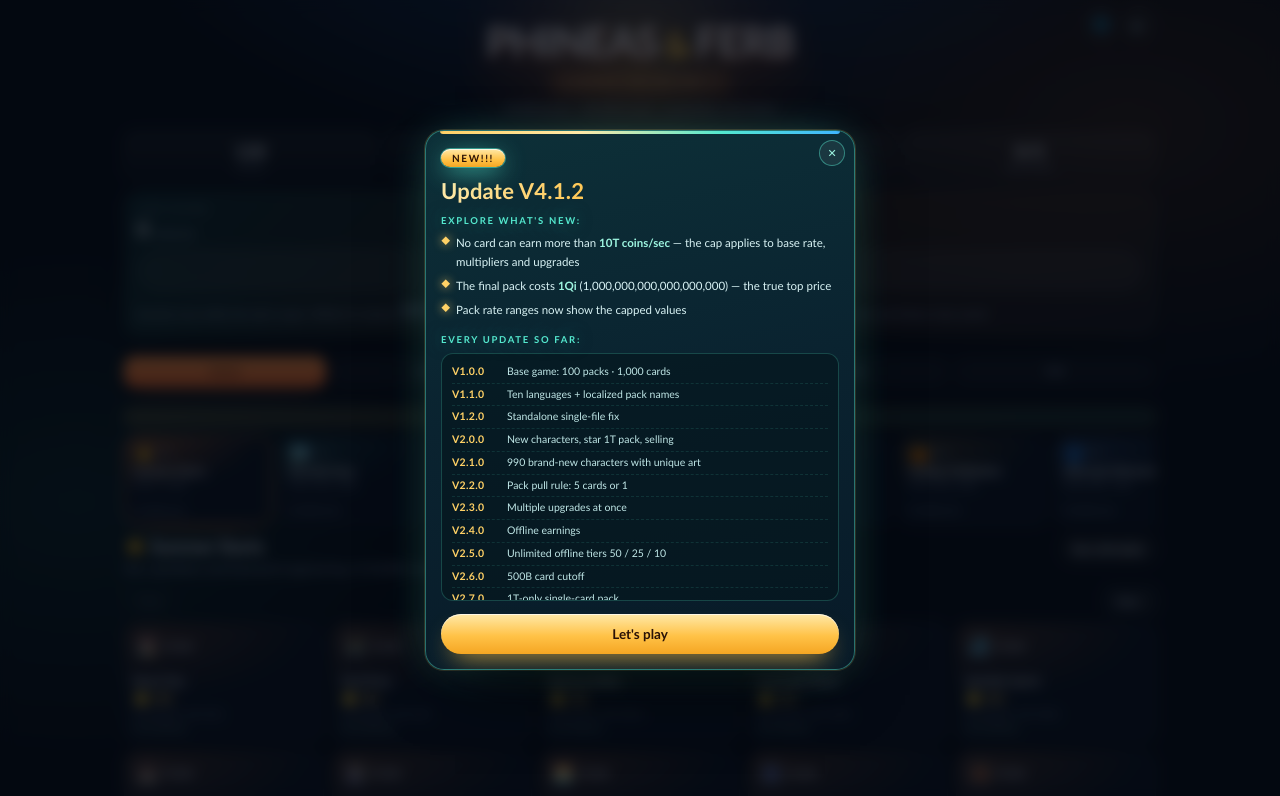
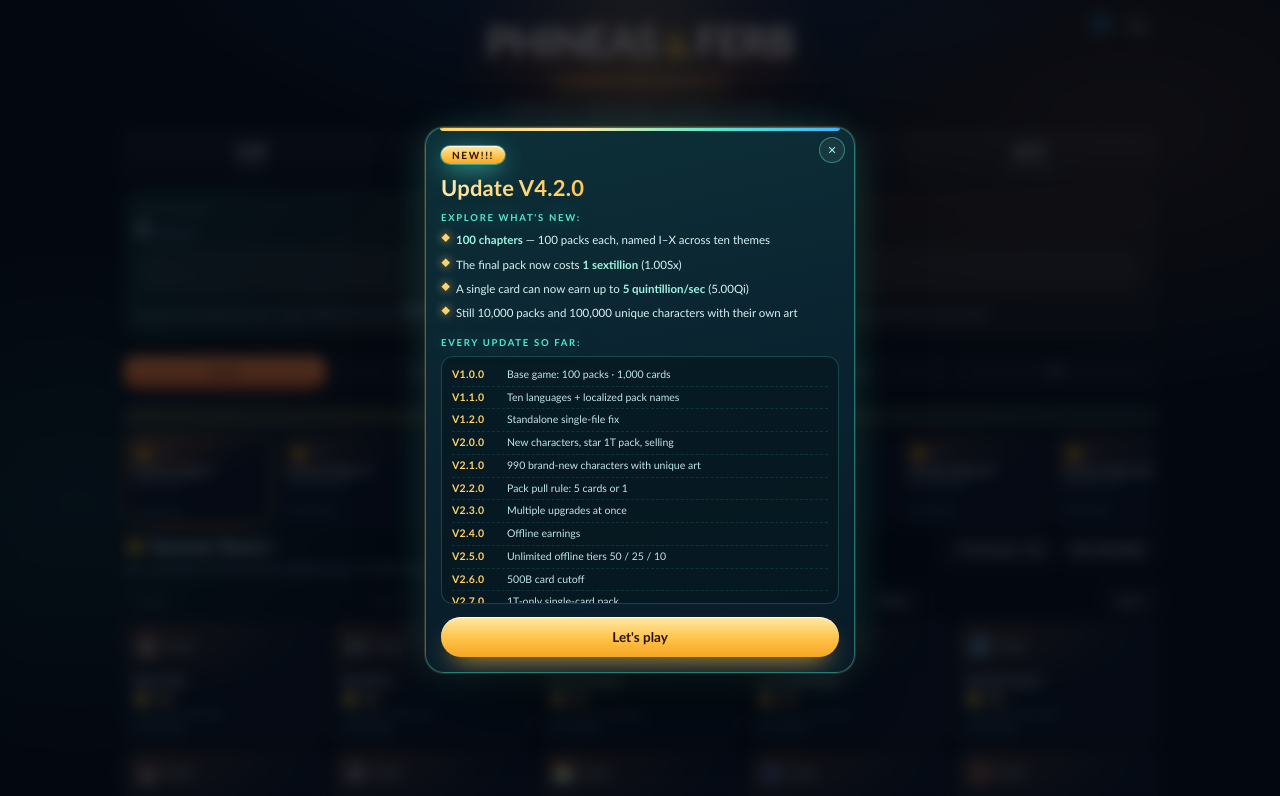
Before and after one commit to alanzwwang/Phineas-Ferb-Collector, a plain HTML site: page index.html in a window 1280 px wide. Shown: the top 796 px of the page. Drawn offline with Linux system fonts and the light colour scheme.

Commit message:
v4.2.0: 100 chapters, 1 sextillion final pack, 5 quintillion/sec cap

```diff
--- a/index.html
+++ b/index.html
@@ -533,7 +533,7 @@ body.opening .stats{margin:7px 0 3px}
     <div class="sun"></div>
     <div class="logo"><span>PHINEAS</span><i>&amp;</i><span>FERB</span></div>
     <div class="kicker">SUMMER COLLECTOR 2</div>
-    <p class="tag">10,000 packs · 100,000 cards · a quintillion-coin finish</p>
+    <p class="tag">10,000 packs · 100,000 cards · a sextillion-coin finish</p>
     <button class="sound" id="soundBtn" aria-label="Toggle sound">🔈</button>
     <button class="sound lang" id="langBtn" aria-label="Language" title="Language">🌐</button>
   </header>
@@ -588,9 +588,9 @@ const MAX_EQ = 5;
 const KEY = 'pf_summer_collector_v2';
 /* release version + what this build adds (bump both on every update)
    every release uses a three-part number: major.feature.patch */
-const VERSION = '4.1.2';
+const VERSION = '4.2.0';
 /* ADMIN ABUSE event: ended in 4.1.1 — production is back to 1x */
-const CARD_RATE_CAP = 1e13; // 10T coins/sec per card
+const CARD_RATE_CAP = 5e18; // 5 quintillion coins/sec per card
 const BOOST_MULT = 3;
 const BOOST_START = 1795470996069;
 const BOOST_END = 0;
@@ -619,11 +619,14 @@ const RELEASES = [
   ['4.1.0', 'Admin abuse: 3x production for 30 min + 5 lab skips'],
   ['4.1.1', 'Admin abuse ended — production back to 1x'],
   ['4.1.2', 'Card income capped at 10T/sec; top pack confirmed at 1Qi'],
+  ['4.1.3', 'First/last page buttons + a jump to the 1Qi final pack'],
+  ['4.2.0', '100 chapters · 1 sextillion final pack · 5 quintillion/sec card cap'],
 ];
 const WHATS_NEW = [
-  'No card can earn more than <b>10T coins/sec</b> — the cap applies to base rate, multipliers and upgrades',
-  'The final pack costs <b>1Qi</b> (1,000,000,000,000,000,000) — the true top price',
-  'Pack rate ranges now show the capped values'
+  '<b>100 chapters</b> — 100 packs each, named I–X across ten themes',
+  'The final pack now costs <b>1 sextillion</b> (1.00Sx)',
+  'A single card can now earn up to <b>5 quintillion/sec</b> (5.00Qi)',
+  'Still 10,000 packs and 100,000 unique characters with their own art'
 ];
 const INK = '#121a2c';
 
@@ -746,6 +749,7 @@ function detectLang(){
 function fmt(n){
   n = Number(n) || 0;
   const a = Math.abs(n);
+  if (a >= 1e21) return (n / 1e21).toFixed(2) + 'Sx';
   if (a >= 1e18) return (n / 1e18).toFixed(2) + 'Qi';
   if (a >= 1e15) return (n / 1e15).toFixed(2) + 'Qa';
   if (a >= 1e12) return (n / 1e12).toFixed(2) + 'T';
@@ -862,7 +866,7 @@ const EDITIONS = {
    CHAPTERS + 100 THEMES
    [name, tag, icon, edition]
    ========================================================= */
-const CHAPTERS = [
+const CHAPTER_BASE = [
   {name:'Summer Starts', icon:'☀️', color:'#ff8a3d', blurb:'Sun, sprinklers and backyard engineering.', pool:[0,1,2,3,4,5,6,7,8,9,10,11,12,13,14,15,16,17,18], themes:[
     ['Beach Day','Beach','🏖️','summer'],['Pool Party','Pool','🏊','pool'],['Backyard BBQ','BBQ','🍔','bbq'],['Lemonade Stand','Lemonade','🍋','summer'],['Sprinkler Sprint','Sprinkler','💦','pool'],
     ['Sandcastle Showdown','Sandcastle','🏰','summer'],['Boardwalk Bonanza','Boardwalk','🎡','summer'],['Sunset Picnic','Picnic','🌅','summer'],['Fireworks Finale','Fireworks','🎆','summer'],['Last Day of Summer','Last Day','🍂','summer']
@@ -908,6 +912,15 @@ const CHAPTERS = [
 /* =========================================================
    BUILD PACKS + CARDS
    ========================================================= */
+const ROMAN = ['I','II','III','IV','V','VI','VII','VIII','IX','X'];
+const CHAPTERS = [];
+CHAPTER_BASE.forEach(base => {
+  ROMAN.forEach(r => CHAPTERS.push({
+    name: base.name + ' ' + r, icon: base.icon, color: base.color,
+    blurb: base.blurb, themes: base.themes
+  }));
+});
+
 const PACKS = [];
 const CARDS = [];
 const WAITS = [15,30,45,60,90,120,180,240,360,720];
@@ -936,9 +949,9 @@ function pickRoster(pool, n, seed){
    Names: generated proper name + species, guaranteed unique.
    Art: shape combo (21,600) + own colour per card.
    ========================================================= */
-const PACKS_PER_CHAPTER = 1000;
+const PACKS_PER_CHAPTER = 100;
 const PACK_TOTAL = PACKS_PER_CHAPTER * CHAPTERS.length;
-const MAX_COST = 1e18;
+const MAX_COST = 1e21;
 
 const SPECIES = ['Golem','Slime','Sprite','Bot','Titan','Drone','Ghost','Wisp','Blob','Crab','Snail','Yeti','Reindeer','Cactus','Parrot','Cat','Duck','Goose','Comet','Toaster','Muffin','Puppet','Plane','Pencil','Eraser','Raccoon','Mouse','Pumpkin','Bee','Balloon','Tiger','Shark','Dragon','Gecko','Turtle','Spider','Bear','Eagle','Porcupine','Narwhal','Vulture','Pug','Turkey','Bat','Bunny','Moth','Penguin','Slug','Lynx','Rooster','Elephant','Mole','Pixie','Phoenix','Puffer','Jet','Vacuum','Pigeon','Newt','Mammoth','Squid','Otter','Walrus','Mantis','Ferret','Badger','Falcon','Bison','Moose','Chameleon','Scorpion','Jellyfish','Starfish','Seahorse','Hedgehog','Koala','Panda','Lemur','Sloth','Armadillo','Pelican','Toucan','Flamingo','Piranha','Anglerfish','Sasquatch','Gremlin','Warlock','Sphinx','Cyclops','Kraken','Griffin','Basilisk','Gargoyle','Wyvern','Troll','Banshee','Manticore','Wraith','Imp','Ogre','Gnome','Goblin','Harpy','Chimera','Hydra','Minotaur','Pegasus','Unicorn','Behemoth','Leviathan','Serpent','Viper','Cobra','Axolotl','Tapir','Quokka','Wombat','Meerkat','Ibex','Yak','Okapi','Pangolin','Capybara','Llama','Alpaca','Manatee','Dolphin','Orca','Seal','Heron','Crane','Stork','Condor','Osprey','Kestrel','Raven'];
 
@@ -1000,7 +1013,7 @@ const PACK_WORDS = [
 const usedPackNames = new Set();
 CHAPTERS.forEach(ch => ch.themes.forEach(t => usedPackNames.add(t[0])));
 function chapterPackNames(ci){
-  const w = PACK_WORDS[ci] || PACK_WORDS[0];
+  const w = PACK_WORDS[Math.floor(ci / 10) % PACK_WORDS.length] || PACK_WORDS[0];
   const combos = [];
   for (const m of w.m) for (const n of w.n) combos.push(m + ' ' + n);
   const rnd = seeded(4400 + ci * 97);
@@ -1037,10 +1050,10 @@ CHAPTERS.forEach((ch, ci) => {
       i, name:theme[0], tag:theme[1], icon:theme[2], ed:theme[3], chapter:ci,
       cost, pull, baseRate, wait:WAITS[ci], color:ch.color,
       desc:`${ch.blurb} Ten brand-new characters.`,
-      loc: j < 10 ? ci * 10 + j : -1,
+      loc: (ci < 10 && j < 10) ? ci * 10 + j : -1,
       pool:[]
     };
-    if (i === PACK_TOTAL - 1) pack.name = 'The Quintillion Pack';
+    if (i === PACK_TOTAL - 1) pack.name = 'The Sextillion Pack';
     else if (j >= 10) pack.name = chPackNames[j - 10] || (theme[0] + ' ' + (j + 1));
     for (let k = 0; k < 10; k++){
       const cardIndex = CARDS.length;
@@ -1752,7 +1765,7 @@ if (!s.skipGift5){ s.skips = Math.max(s.skips, 5); s.skipGift5 = 1; }
 if (!Number.isFinite(s.gStreak) || s.gStreak < 0) s.gStreak = 0;
 if (!Number.isInteger(s.pack) || s.pack < 0 || s.pack >= PACKS.length) s.pack = 0;
 s.chapter = PACKS[s.pack].chapter;
-if (!Number.isInteger(s.chapter) || s.chapter < 0 || s.chapter > 9) s.chapter = 0;
+if (!Number.isInteger(s.chapter) || s.chapter < 0 || s.chapter >= CHAPTERS.length) s.chapter = 0;
 if (typeof s.cardChapter !== 'string') s.cardChapter = 'all';
 if (!s.triviaMode) s.triviaMode = 'level';
 if (typeof s.playerName !== 'string' || !s.playerName.trim()) s.playerName = 'You';
@@ -2145,16 +2158,19 @@ function openLangModal(){
 function renderPacks(){
   const ch = CHAPTERS[s.chapter];
   const packs = PACKS.filter(p => p.chapter === s.chapter);
+  const ownedCards = new Set(s.cards.map(c => c.i));
+  const ownedByChapter = new Array(CHAPTERS.length).fill(0);
+  for (const ci of ownedCards) ownedByChapter[PACKS[CARDS[ci].p].chapter]++;
   const perPage = 50;
   const pages = Math.max(1, Math.ceil(packs.length / perPage));
   if (!Number.isInteger(s.packPage) || s.packPage < 0 || s.packPage >= pages) s.packPage = 0;
   const start = s.packPage * perPage;
   const page = packs.slice(start, start + perPage);
-  const owned = chapterOwned(s.chapter);
+  const owned = ownedByChapter[s.chapter];
   const chTotal = packs.length * 10;
   el.innerHTML = `
   <div class="chapters">${CHAPTERS.map((c, i) => {
-    const o = chapterOwned(i);
+    const o = ownedByChapter[i];
     const total = PACKS_PER_CHAPTER * 10;
     const pct = Math.min(100, o / total * 100).toFixed(1);
     return `<button class="chapter ${i === s.chapter ? 'on' : ''}" data-ch="${i}" style="--tone:${c.color}">
@@ -2167,15 +2183,20 @@ function renderPacks(){
   }).join('')}</div>
   <div class="chapter-head">
     <div><h2>${ch.icon} ${chapterName(ch.name)}</h2><p class="sub">${ch.blurb} <span>${owned.toLocaleString()}/${chTotal.toLocaleString()} chapter cards collected.</span></p></div>
-    <button class="btn ghost small" id="bestBtn">Best affordable</button>
+    <div style="display:flex;gap:6px;flex-wrap:wrap">
+      <button class="btn ghost small" id="finalBtn">★ Final pack · 1Sx</button>
+      <button class="btn ghost small" id="bestBtn">Best affordable</button>
+    </div>
   </div>
   <div class="pager">
+    <button class="pg" data-pg="0" ${s.packPage === 0 ? 'disabled' : ''}>« First</button>
     <button class="pg" data-pg="${s.packPage - 1}" ${s.packPage === 0 ? 'disabled' : ''}>‹ Prev</button>
     <span>Packs ${(start + 1).toLocaleString()}–${(start + page.length).toLocaleString()} of ${packs.length.toLocaleString()}</span>
     <button class="pg" data-pg="${s.packPage + 1}" ${s.packPage >= pages - 1 ? 'disabled' : ''}>Next ›</button>
+    <button class="pg" data-pg="${pages - 1}" ${s.packPage >= pages - 1 ? 'disabled' : ''}>Last »</button>
   </div>
   <div class="packs">${page.map(p => {
-    const own = packOwned(p.i);
+    const own = p.pool.filter(ci => ownedCards.has(ci)).length;
     return `<button class="pick" data-pack="${p.i}" style="--tone:${p.color}">
       <span class="pick-top"><span class="pick-ico">${p.icon}</span><span class="pick-pull ${p.pull === 1 ? 'one' : ''}">${p.pull} card${p.pull === 1 ? '' : 's'}</span></span>
       <strong>${packName(p)}</strong>
@@ -2186,7 +2207,7 @@ function renderPacks(){
   }).join('')}</div>
   <div class="panel">
     <h3>How this works</h3>
-    <p class="hint" style="font-size:11.5px">10,000 packs · 100,000 cards. Every pack holds ten brand-new characters. Packs costing <b>1 quadrillion (Qa) or less</b> give <b>5 cards</b> per open; anything above that — the last 1,875 packs — gives <b>1 card</b>. Only your five equipped cards earn coins.</p>
+    <p class="hint" style="font-size:11.5px">10,000 packs · 100,000 cards. Every pack holds ten brand-new characters. Packs costing <b>1 quadrillion (Qa) or less</b> give <b>5 cards</b> per open; anything above that gives <b>1 card</b>. The final pack costs <b>1 sextillion</b>. Only your five equipped cards earn coins.</p>
   </div>`;
   el.querySelectorAll('[data-ch]').forEach(b => {
     b.onclick = () => {
@@ -2206,6 +2227,14 @@ function renderPacks(){
   el.querySelectorAll('[data-pack]').forEach(b => {
     b.onclick = () => openPackModal(+b.dataset.pack);
   });
+  const fin = document.getElementById('finalBtn');
+  if (fin) fin.onclick = () => {
+    s.chapter = CHAPTERS.length - 1;
+    s.packPage = Math.ceil(PACKS_PER_CHAPTER / 50) - 1;
+    s.pack = PACK_TOTAL - 1;
+    save(); render();
+    openPackModal(PACK_TOTAL - 1);
+  };
   const best = document.getElementById('bestBtn');
   best.onclick = () => {
     const aff = PACKS.filter(p => p.cost <= s.coins).sort((a,b) => b.cost - a.cost)[0];
```
